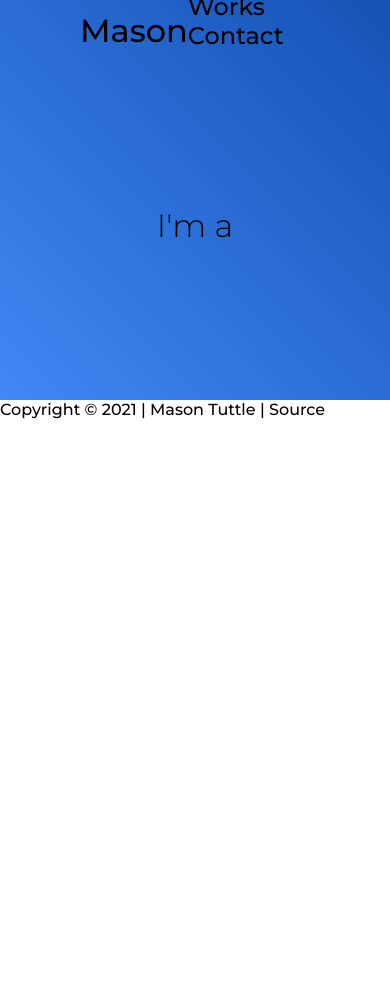
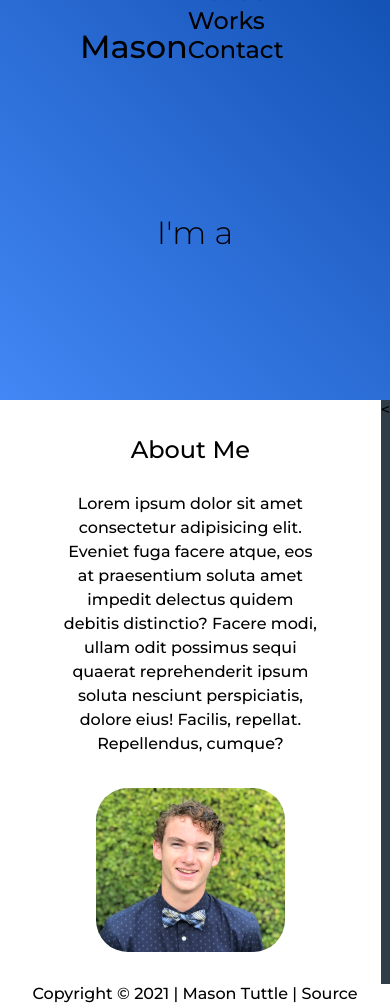
Before and after one commit to Skiffy106/Skiffy106.github.io, a plain HTML site: page index.html in a window 390 px wide. Before the commit the page ends 844 px from the top, so only its background shows below. Drawn offline with Linux system fonts and the light colour scheme.

Commit message:
Added bio container

```diff
--- a/index.html
+++ b/index.html
@@ -13,12 +13,25 @@
 <body>
     <header>
         <nav>
-            <span class="my-name">Mason</span>
+            <span class="logo">Mason</span>
             <ul>
                 <li><a href="">About</a></li>
                 <li><a href="">Works</a></li>
                 <li><a href="">Contact</a></li>
             </ul>
+            <!-- <div class="ham">
+                <input type="checkbox" />
+                <span></span>
+                <span></span>
+                <span></span>
+                <ul class="menu">
+                  <a href="#"><li>Home</li></a>
+                  <a href="#"><li>About</li></a>
+                  <a href="#"><li>Info</li></a>
+                  <a href="#"><li>Contact</li></a>
+                  <a href="https://erikterwan.com/" target="_blank"><li>Show me more</li></a>
+                </ul>
+              </div> -->
         </nav>
         <div class="header-cont">
             <span class="outer-span">I'm a <span class="inner-span"></span></span>
@@ -26,6 +39,14 @@
     </header>
     <main>
         <!-- main content -->
+        <div class="bio-cont">
+            <img src="/img/hoco.jpeg" alt="" srcset="">
+            <article>
+                <h1>About Me</h1>
+                <p>Lorem ipsum dolor sit amet consectetur adipisicing elit. Eveniet fuga facere atque, eos at praesentium soluta amet impedit delectus quidem debitis distinctio? Facere modi, ullam odit possimus sequi quaerat reprehenderit ipsum soluta nesciunt perspiciatis, dolore eius! Facilis, repellat. Repellendus, cumque?</p>
+            </article>
+        </div>
+        <
     </main>
     <footer>
         Copyright © 2021 |
--- a/style.css
+++ b/style.css
@@ -1,7 +1,7 @@
+/* All */
 :root {
     --nav-pt: 0.5em;
 }
-
 
 * {
     margin: 0;
@@ -20,12 +20,17 @@ li {
     list-style: none;
 }
 
+/* Header */
 header {
     display: flex;
     flex-flow: column;
     width: 100%;
     height: 400px;
     background-image: linear-gradient(45deg, #4287f5, #1452b5);
+}
+
+header .logo {
+    margin-bottom: -2px;
 }
 
 nav, nav li {
@@ -35,8 +40,9 @@ nav, nav li {
 }
 
 nav {
-    height: 50px;
+    height: 4em;
     width: 100%;
+    position: relative;
     justify-content: space-between;
     align-items: flex-end;
 }
@@ -48,9 +54,88 @@ nav span {
 
 nav li {
     font-size: 24px;
-    margin-right: 5em;
+    margin-right: 4em;
     position: relative;
 }
+
+@media (max-width: 1200px) {
+    nav li {
+        margin-right: 3em;
+    }
+}
+
+@media (max-width: 1000px) {
+    nav li {
+        margin-right: 2em;
+    }
+}
+
+@media (max-width: 700px) {
+    nav li {
+        margin-right: 1em;
+    }
+}
+/*
+.ham {
+  display: none;
+  position: relative;
+  top: 50px;
+  right: 50px;
+  z-index: 1;
+  user-select: none;
+}
+
+.ham input
+{
+  display: block;
+  width: 40px;
+  height: 32px;
+  position: absolute;
+  top: -7px;
+  left: -5px;
+
+  cursor: pointer;
+
+  opacity: 0;
+  z-index: 2;
+
+} */
+
+/* Just a quick hamburger */
+/* .ham span {
+  display: block;
+  width: 10px;
+  height: 4px;
+  margin-bottom: 5px;
+  position: relative;
+  background: #cdcdcd;
+  border-radius: 3px;
+  z-index: 1;
+
+} */
+
+/* .menu
+{
+    display: none;
+    position: absolute;
+    width: 300px;
+
+}
+
+.menu li
+{
+  padding: 10px 0;
+  font-size: 22px;
+}
+
+@media (max-width: 575px) {
+    .ham {
+        display: block;
+    }
+    nav ul {
+        display: none;
+    }
+} */
 
 nav li:after {
     content: '';
@@ -68,7 +153,7 @@ nav li:after {
 
 nav li:hover:after {
     background-color: black;
-    animation: underline-grow 0.5s ease-in;
+    animation: underline-grow 0.5s;
 }
 .header-cont {
     display: flex;
@@ -146,6 +231,60 @@ nav li:hover:after {
     animation: blink 1s infinite;
 }
 
-/* nav li {
-    font-size: 0;
-} */
+
+/* Main */
+main {
+    display: flex;
+    width: 100%;
+    background-color: #2e3d48;
+}
+
+main .bio-cont {
+    display: flex;
+    width: auto;
+    background-color: #fff;
+    padding: 2em;
+}
+
+main .bio-cont img {
+    width: 300px;
+    height: auto;
+    border-radius: 2em;
+
+}
+
+main .bio-cont article {
+    text-align: center;
+    padding-left: 10%;
+    padding-right: 10%;
+    line-height: 2;
+}
+
+main .bio-cont article h1 {
+    margin-bottom: 1em;
+}
+
+@media (max-width: 1100px) {
+    main .bio-cont article {
+        line-height: 1.5;
+    }
+}
+
+@media (max-width: 860px) {
+    main .bio-cont {
+        flex-direction: column-reverse;
+    }
+    main .bio-cont article{
+        margin-bottom: 2em;
+    }
+    main .bio-cont img{
+        display: block;
+        margin-left: auto;
+        margin-right: auto;
+        width: calc(70% - 2em);
+    }
+}
+
+footer {
+    text-align: center;
+}
```
